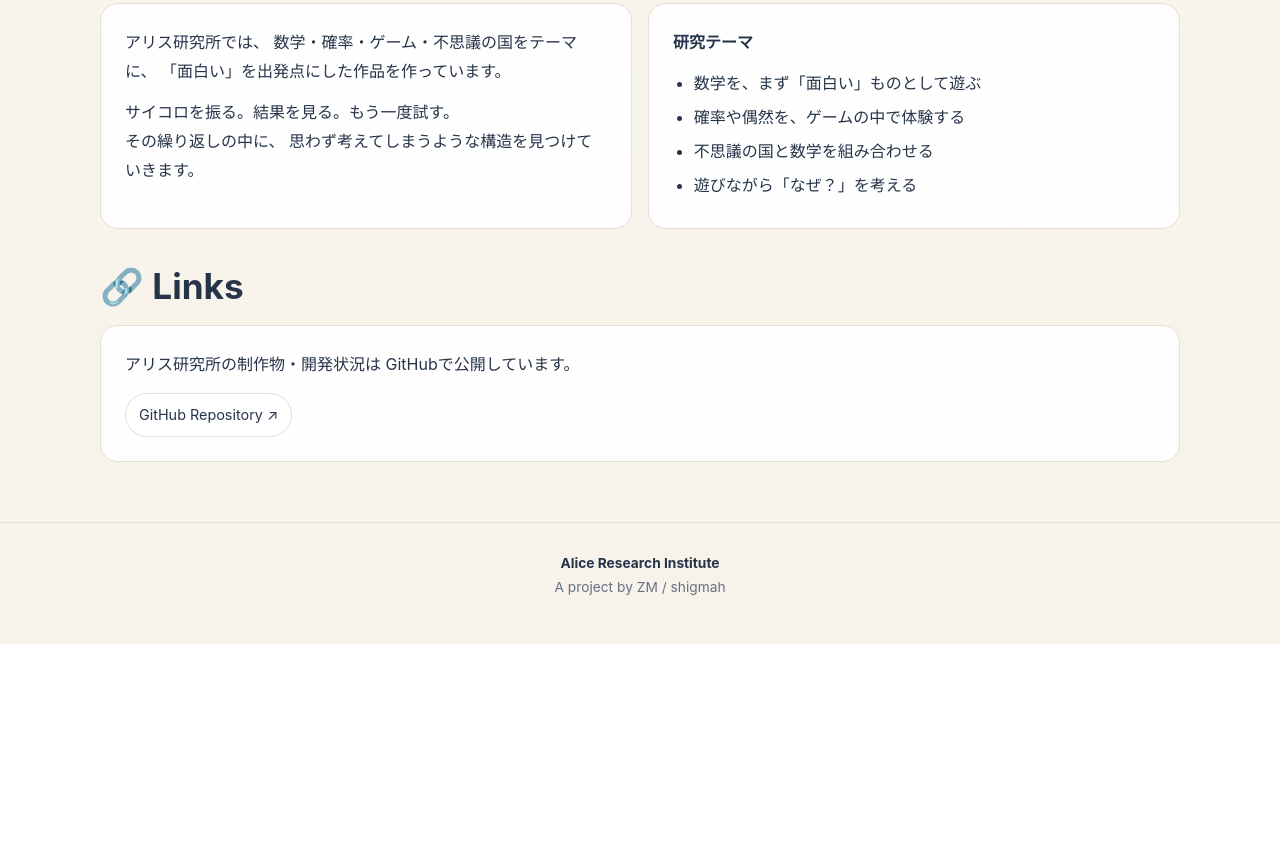
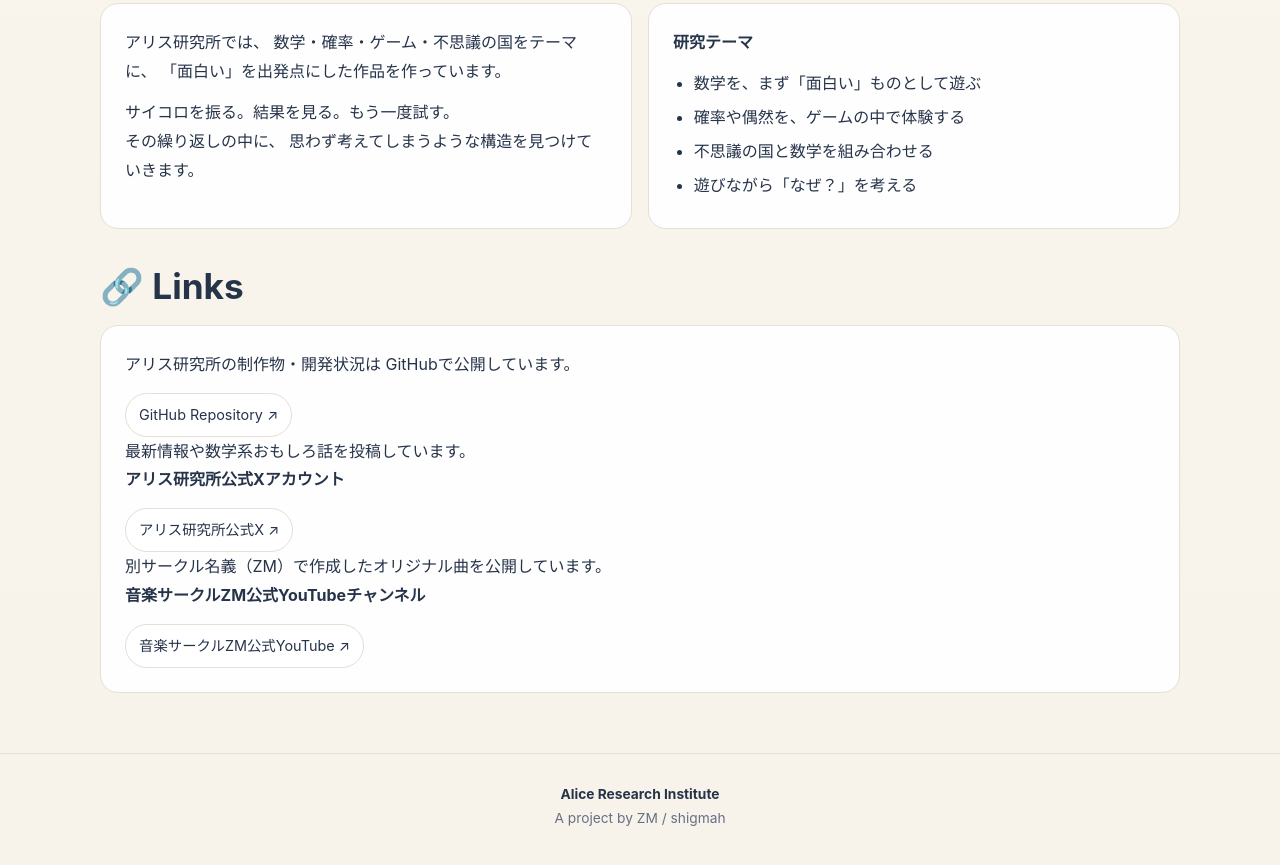
Before and after one commit to shigmah/Alice-Research-Institute, a plain HTML site: page index.html in a window 1280 px wide. Shown: the part 1447-2312 px from the top of the page. Before the commit the page ends 2091 px from the top, so only its background shows below. Drawn offline with Linux system fonts and the light colour scheme.

Commit message:
Add official X and music YouTube links

```diff
--- a/index.html
+++ b/index.html
@@ -806,6 +806,38 @@
 
       </div>
 
+      <p>
+        最新情報や数学系おもしろ話を投稿しています。<br>
+        <strong>アリス研究所公式Xアカウント</strong>
+      </p>
+
+      <div class="links">
+        <a
+          class="link-button"
+          href="https://x.com/alice_researchI"
+          target="_blank"
+          rel="noopener"
+        >
+          アリス研究所公式X ↗
+        </a>
+      </div>
+
+      <p>
+        別サークル名義（ZM）で作成したオリジナル曲を公開しています。<br>
+        <strong>音楽サークルZM公式YouTubeチャンネル</strong>
+      </p>
+
+      <div class="links">
+        <a
+          class="link-button"
+          href="https://www.youtube.com/@shigmah"
+          target="_blank"
+          rel="noopener"
+        >
+          音楽サークルZM公式YouTube ↗
+        </a>
+      </div>
+
     </div>
 
   </section>
```
